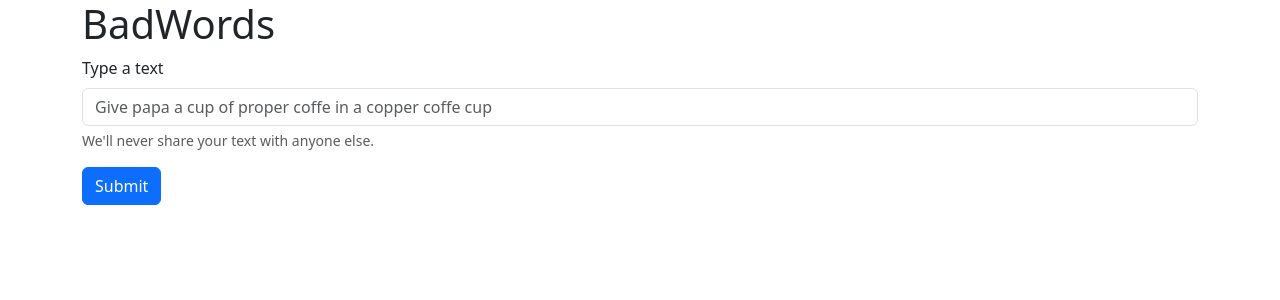
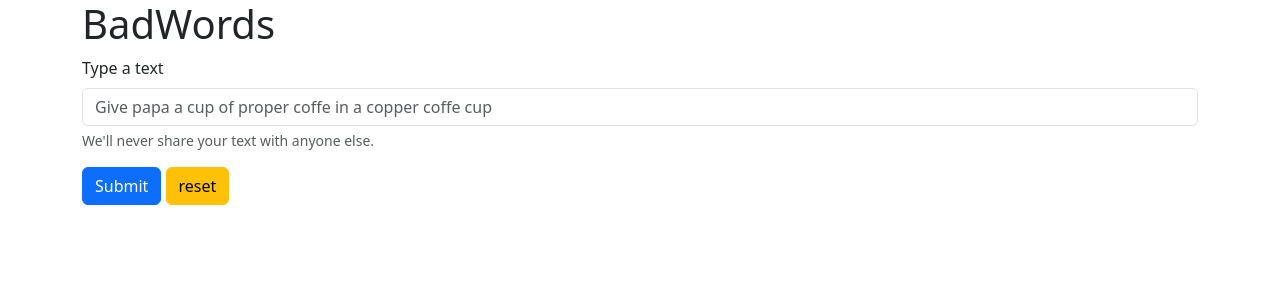
Before and after one commit to Tommaso-Panarotto/php-badwords, a PHP site: page / in a window 1280 px wide. Shown: the top 300 px of the page. Run offline with PHP 8.4, Linux system fonts and the light colour scheme.

Commit message:
added reset button

```diff
--- a/index.php
+++ b/index.php
@@ -22,6 +22,7 @@
                         <div id="emailHelp" class="form-text">We'll never share your text with anyone else.</div>
                     </div>
                     <button type="submit" class="btn btn-primary">Submit</button>
+                    <button type="reset" class="btn btn-primary btn-warning">reset</button>
                 </form>
             </div>
         </div>
```
